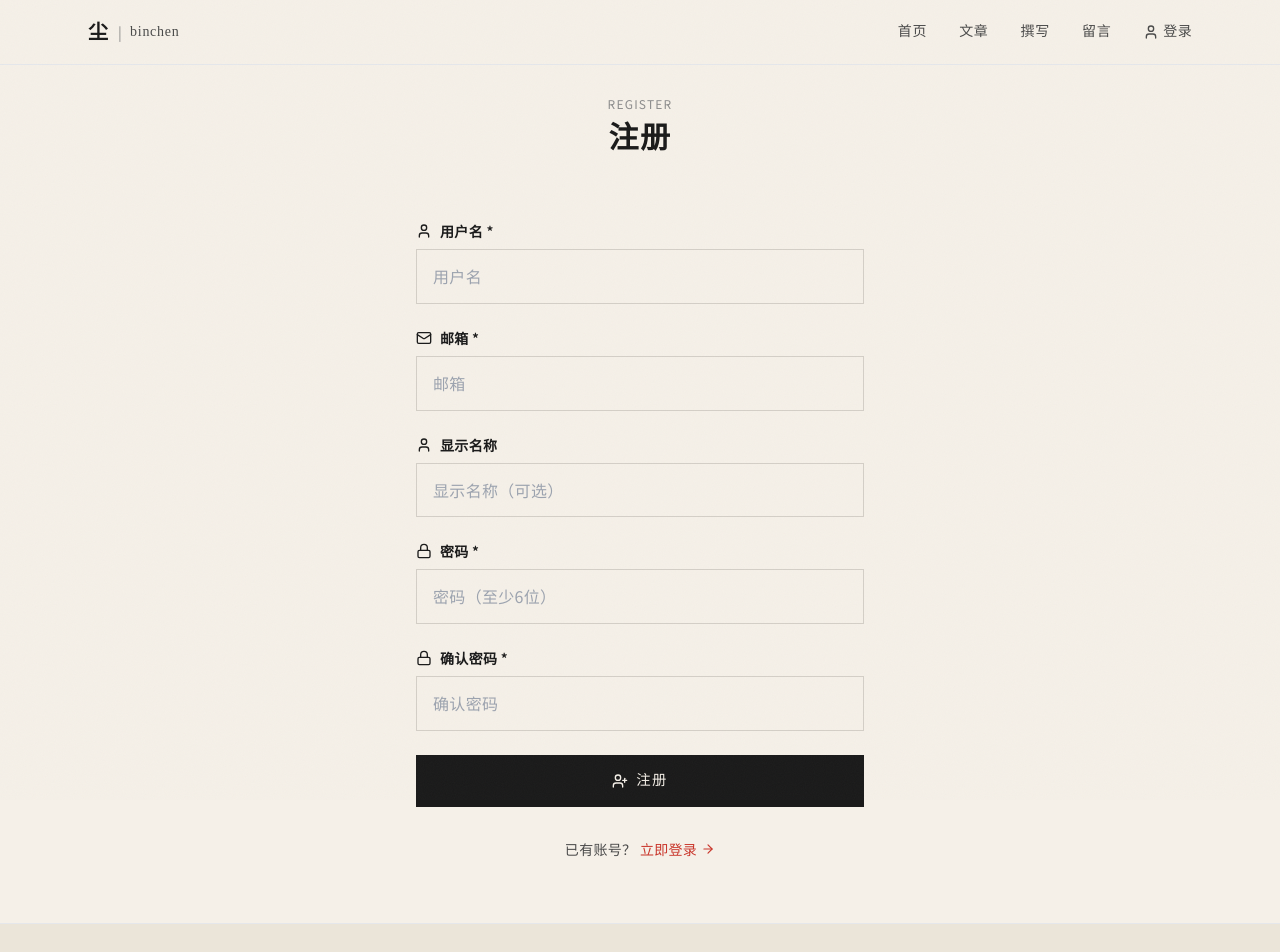
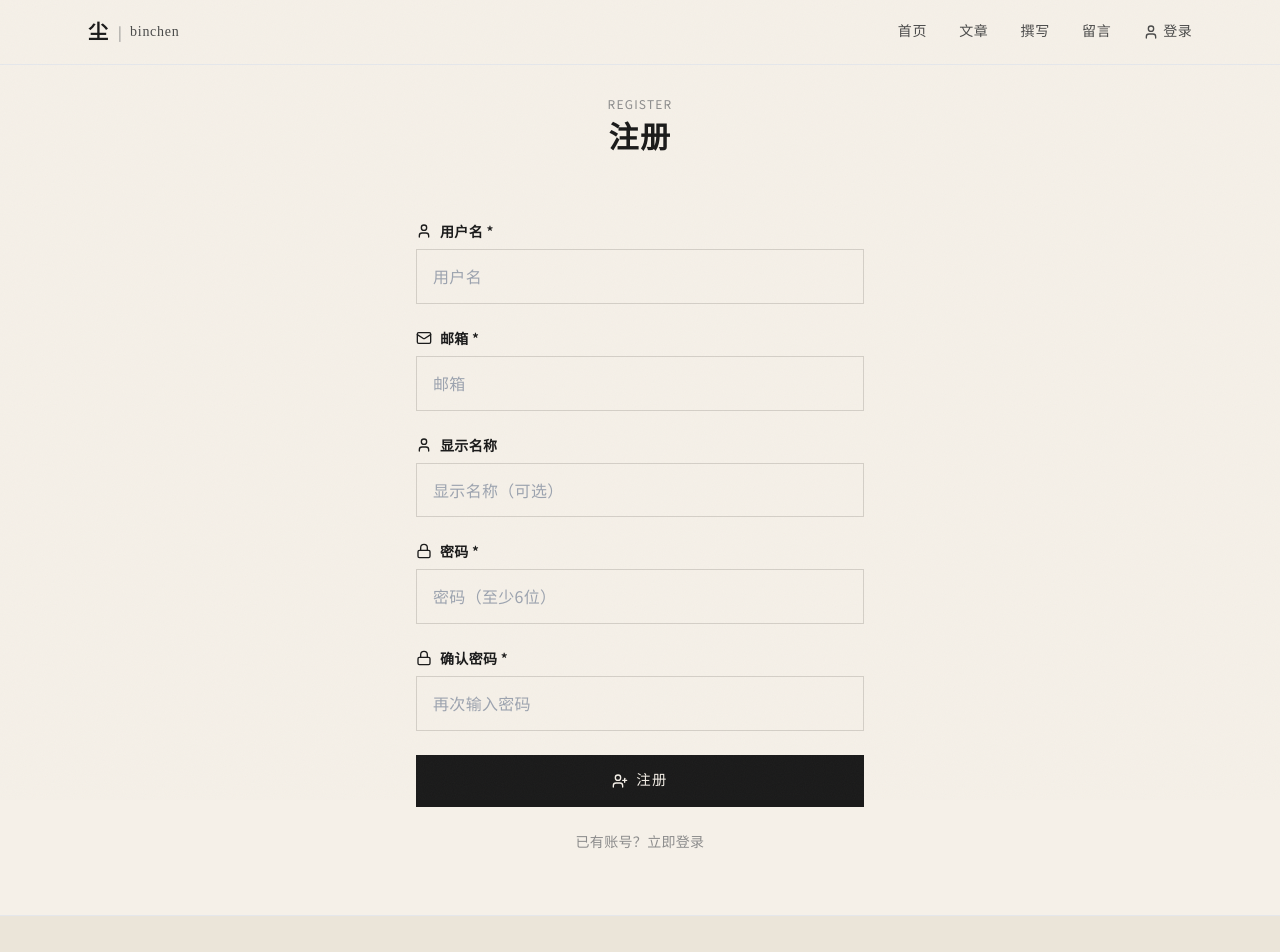
Before and after one commit to binchen6/binchen-blog, a Next.js app: page /register in a window 1280 px wide. Shown: the top 952 px of the page. Built offline with nearby package versions, Linux system fonts and the light colour scheme.

Commit message:
fix: add type assertion for res.json() in register page

```diff
--- a/app/register/page.tsx
+++ b/app/register/page.tsx
@@ -33,7 +33,7 @@ export default function RegisterPage() {
         headers: { "Content-Type": "application/json" },
         body: JSON.stringify({ username, email, password, displayName: displayName || undefined }),
       });
-      const data = await res.json();
+      const data = await res.json() as any;
       if (data.token) {
         localStorage.setItem("token", data.token);
         localStorage.setItem("user", JSON.stringify(data.user));
@@ -73,18 +73,16 @@ export default function RegisterPage() {
               </div>
               <div>
                 <label className="flex items-center space-x-2 text-sm font-semibold mb-2"><Lock size={16} /><span>确认密码 *</span></label>
-                <input type="password" value={confirmPassword} onChange={(e) => setConfirmPassword(e.target.value)} placeholder="确认密码" className="w-full" required />
+                <input type="password" value={confirmPassword} onChange={(e) => setConfirmPassword(e.target.value)} placeholder="再次输入密码" className="w-full" required />
               </div>
               <button type="submit" disabled={loading} className="btn-ink w-full flex items-center justify-center space-x-2 disabled:opacity-50">
                 <UserPlus size={16} />
                 <span>{loading ? "注册中..." : "注册"}</span>
               </button>
+              <p className="text-center text-sm text-stone">
+                已有账号？<Link href="/login" className="text-ink hover:underline">立即登录</Link>
+              </p>
             </form>
-            <div className="mt-8 text-center">
-              <p className="text-sm text-ink-light">
-                已有账号？ <Link href="/login" className="text-cinnabar hover:underline inline-flex items-center space-x-1"><span>立即登录</span><ArrowRight size={14} /></Link>
-              </p>
-            </div>
           </motion.div>
         </div>
       </section>
```
